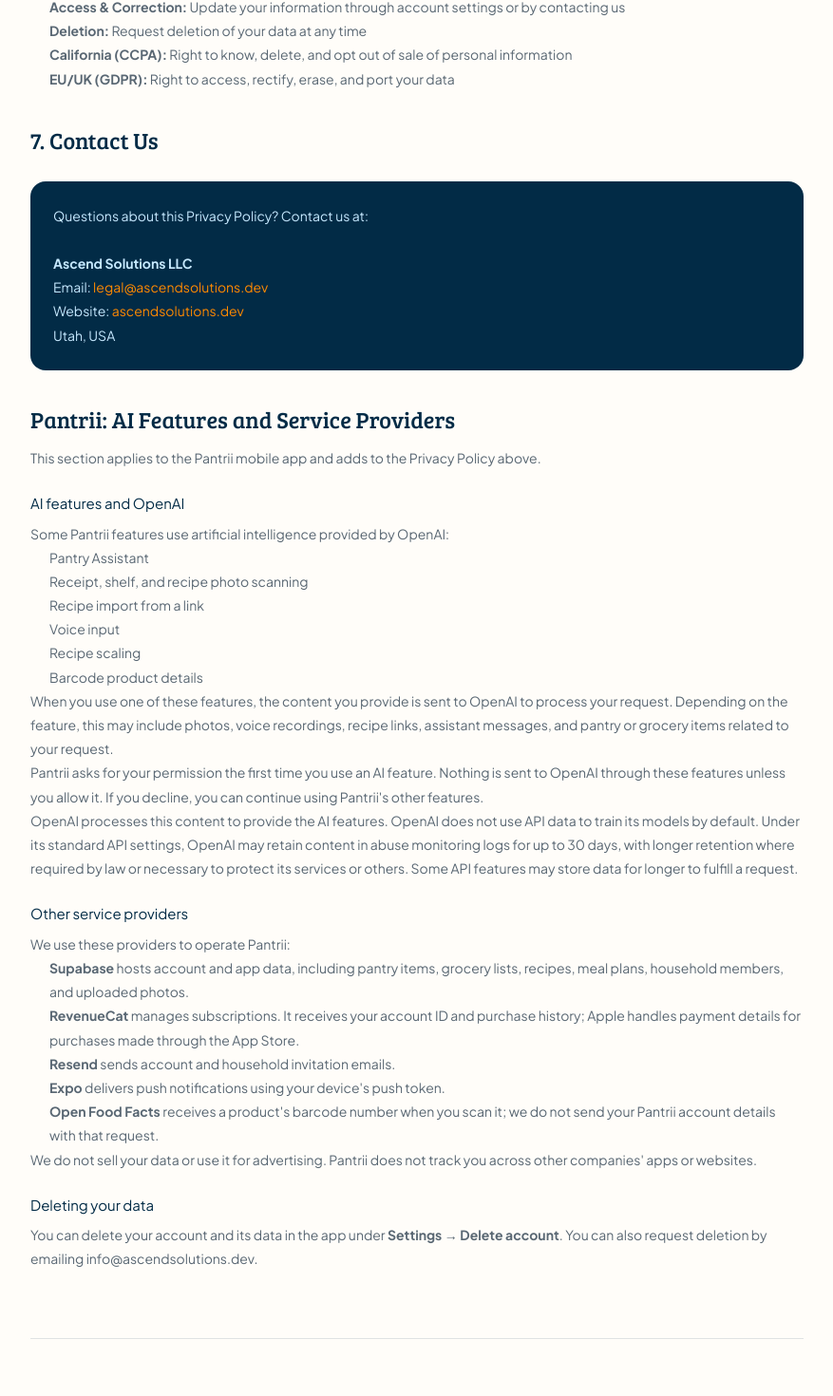
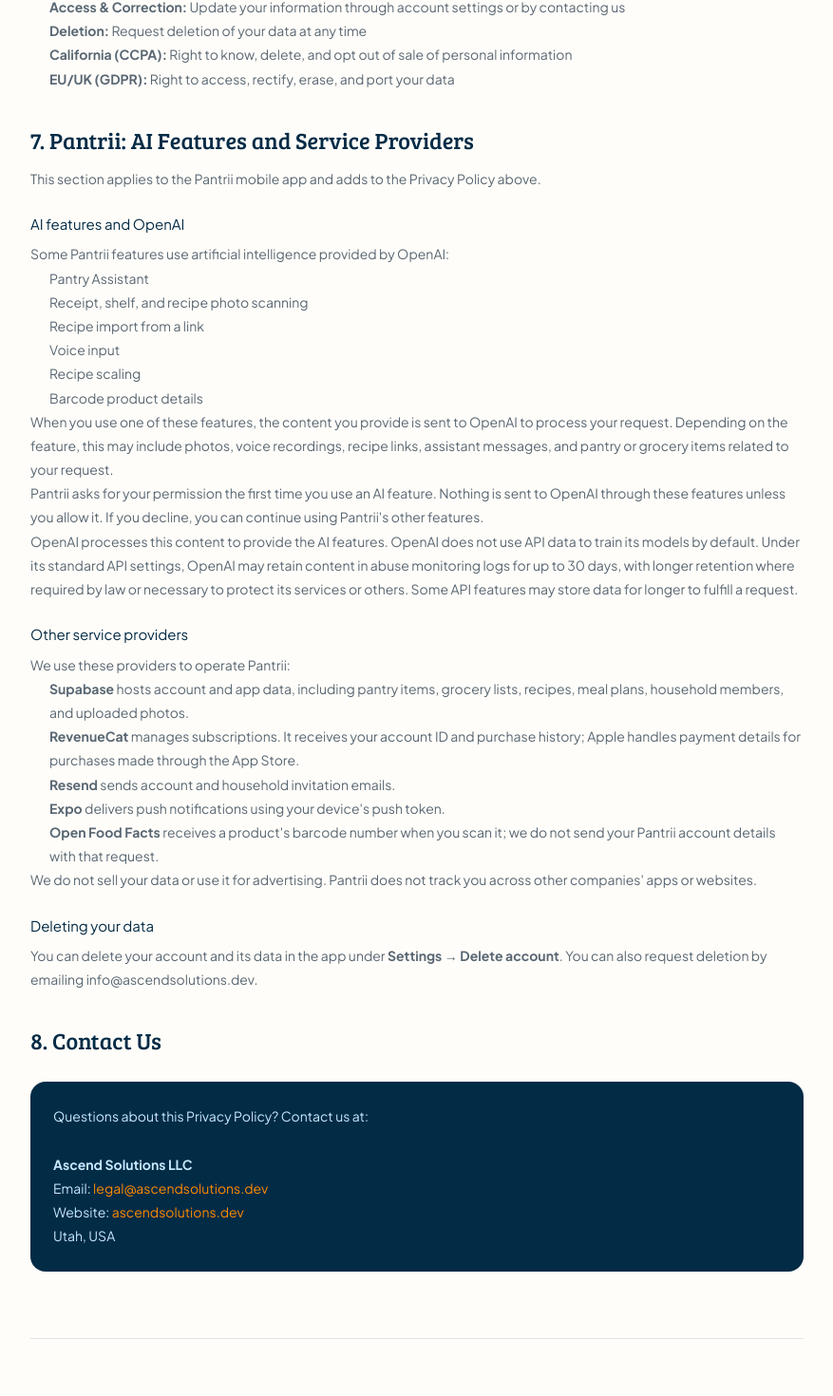
Before and after one commit to Ascend-Solutions-Dev/ascend-solutions-website, a Next.js app: page /legal in a window 1280 px wide. Shown: the part 2112-3582 px from the top of the page at 95% size, without its empty margins (356-1233 px from the left). Built offline with nearby package versions, Linux system fonts and the light colour scheme.

Commit message:
docs: number Pantrii privacy section before contact

```diff
--- a/app/legal/page.tsx
+++ b/app/legal/page.tsx
@@ -23,8 +23,7 @@
       <h2>4. How We Use Your Information</h2><ul><li>Provide, operate, and maintain our Services</li><li>Improve, personalize, and expand our Services</li><li>Process transactions and send related information</li><li>Send administrative information, updates, and security alerts</li><li>Detect, prevent, and address technical issues and fraud</li><li>Comply with legal obligations</li></ul>
       <h2>5. How We Share Your Information</h2><p>We do not sell, trade, or rent your personal information to third parties. We may share your information only with trusted service providers who assist in operating our Services, when required by law, or in the event of a business transfer (with notice provided to you).</p>
       <h2>6. Your Rights</h2><ul><li><strong>Access &amp; Correction:</strong> Update your information through account settings or by contacting us</li><li><strong>Deletion:</strong> Request deletion of your data at any time</li><li><strong>California (CCPA):</strong> Right to know, delete, and opt out of sale of personal information</li><li><strong>EU/UK (GDPR):</strong> Right to access, rectify, erase, and port your data</li></ul>
-      <h2>7. Contact Us</h2><Contact label="Questions about this Privacy Policy? Contact us at:"/>
-      <h2>Pantrii: AI Features and Service Providers</h2>
+      <h2>7. Pantrii: AI Features and Service Providers</h2>
       <p>This section applies to the Pantrii mobile app and adds to the Privacy Policy above.</p>
       <h3>AI features and OpenAI</h3>
       <p>Some Pantrii features use artificial intelligence provided by OpenAI:</p>
@@ -38,6 +37,7 @@
       <p>We do not sell your data or use it for advertising. Pantrii does not track you across other companies&apos; apps or websites.</p>
       <h3>Deleting your data</h3>
       <p>You can delete your account and its data in the app under <strong>Settings → Delete account</strong>. You can also request deletion by emailing <a href="mailto:info@ascendsolutions.dev">info@ascendsolutions.dev</a>.</p>
+      <h2>8. Contact Us</h2><Contact label="Questions about this Privacy Policy? Contact us at:"/>
     </section>
     <section className="legal-doc" id="tos"><span className="eyebrow">Legal</span><h2 className="legal-title">Terms of Service</h2><p className="legal-meta">Effective Date: July 14, 2026 · Last Updated: July 14, 2026</p><div className="legal-intro">By downloading, installing, or using our Services, you confirm that you have read, understood, and agree to be bound by these Terms of Service. If you do not agree, do not use our Services.</div>
       <h2>1. Acceptance of Terms</h2><p>These Terms of Service (&quot;Terms&quot;) constitute a legally binding agreement between you and Ascend Solutions LLC governing your access to and use of our mobile applications, websites, and related services (collectively, the &quot;Services&quot;).</p>
```
